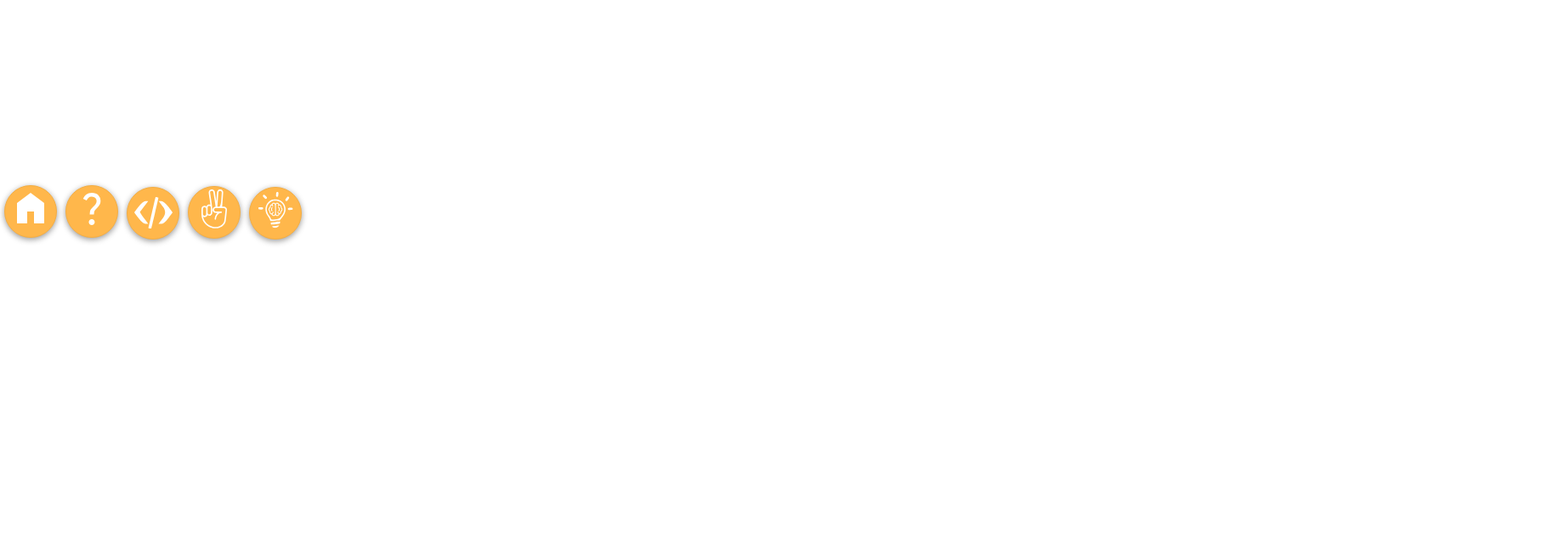
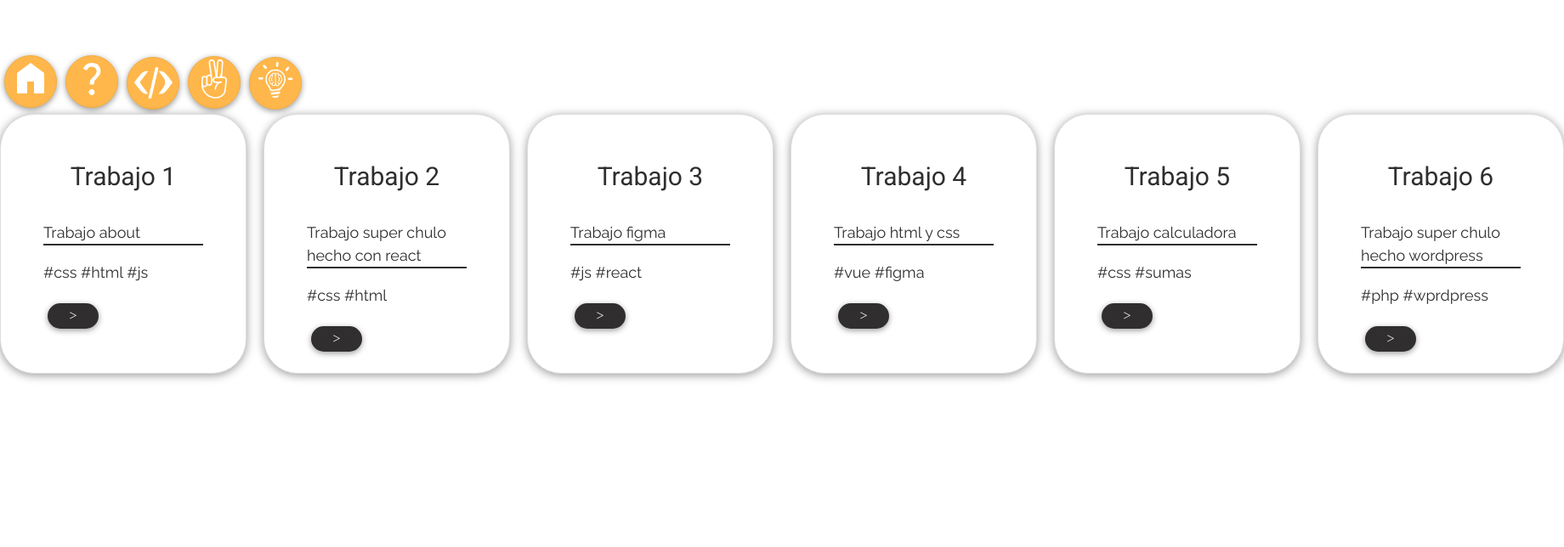
Before and after one commit to hemeragr/portfolio, a React (Vite) app: page /work in a window 1280 px wide. Shown: the part 220-864 px from the top of the page at 85% size, 1840 px wide, since content can reach past the window. Built offline with nearby package versions, Linux system fonts and the light colour scheme.

Commit message:
tarjets-work

```diff
--- /dev/null
+++ b/src/componentes/card/Card.jsx
@@ -0,0 +1,23 @@
+import "./Card.scss";
+
+const Card = ({ cita }) => {
+  return (
+    <>
+      <div className="card">
+        <div className="card-body">
+          <h3 className="card-title headers">{cita.work}</h3>
+          <p className="card-text paragraph">{cita.description}</p>
+          <p className="card-skills paragraph">{cita.skills_used}</p>
+          <button href="#" className="btn button-send">
+            {" "}
+            <a href="#" className="link">
+              &gt;
+            </a>
+          </button>
+        </div>
+      </div>
+    </>
+  );
+};
+
+export default Card;
--- /dev/null
+++ b/src/componentes/card/Card.scss
@@ -0,0 +1,39 @@
+@import "../../scss/global.scss";
+
+$border: 1px solid #dcdcdc;
+
+.card {
+  box-sizing: border-box;
+  padding: 20px 50px;
+  gap: 10px;
+
+  width: 290px;
+  //height: ;
+
+  background: $white;
+  border: $border;
+  box-shadow: $tarjet-shadow-light;
+  border-radius: 40px;
+
+  &-body {
+  }
+
+  &-title {
+    font-weight: $font-regular;
+    font-size: $font-large;
+    text-align: center;
+  }
+
+  &-text {
+    border-bottom: 2px solid $black;
+  }
+}
+
+.btn {
+  background-color: $black;
+  border: $black;
+}
+
+.link {
+  all: unset;
+}
--- a/src/scss/_custom-properties.scss
+++ b/src/scss/_custom-properties.scss
@@ -10,6 +10,7 @@ $grey: #dcdcdc;
 $bg-light: $white;
 $font-color-light: $black;
 $color-btn-light: $orange;
+
 
 //Colors Dark
 
--- a/src/views/work/Work.jsx
+++ b/src/views/work/Work.jsx
@@ -1,7 +1,41 @@
+import Card from "../../componentes/card/Card";
 import Nav from "../../componentes/nav/Nav";
 import "./Work.scss";
 
 const Work = () => {
+  const DB = [
+    {
+      work: "Trabajo 1",
+      description: "Trabajo about",
+      skills_used: "#css #html #js",
+    },
+    {
+      work: "Trabajo 2",
+      description: "Trabajo super chulo hecho con react",
+      skills_used: "#css #html",
+    },
+    {
+      work: "Trabajo 3",
+      description: "Trabajo figma",
+      skills_used: "#js #react",
+    },
+    {
+      work: "Trabajo 4",
+      description: "Trabajo html y css",
+      skills_used: "#vue #figma",
+    },
+    {
+      work: "Trabajo 5",
+      description: "Trabajo calculadora",
+      skills_used: "#css #sumas",
+    },
+    {
+      work: "Trabajo 6",
+      description: "Trabajo super chulo hecho wordpress",
+      skills_used: "#php #wprdpress",
+    },
+  ];
+
   return (
     <>
       <body>
@@ -9,7 +43,13 @@ const Work = () => {
           <header className="top-bar">
             <Nav />
           </header>
-          <main></main>
+          <main className="content">
+            {DB.map((obj) => (
+              <div className="content-card" key={obj.work}>
+                <Card cita={obj} />
+              </div>
+            ))}
+          </main>
           <footer></footer>
         </section>
         <section className="content-img"></section>
--- a/src/views/work/Work.scss
+++ b/src/views/work/Work.scss
@@ -0,0 +1,9 @@
+
+.content{
+    display: flex;
+    gap: 20px;
+
+    &-card{
+        display: flex;
+    }
+}
```
